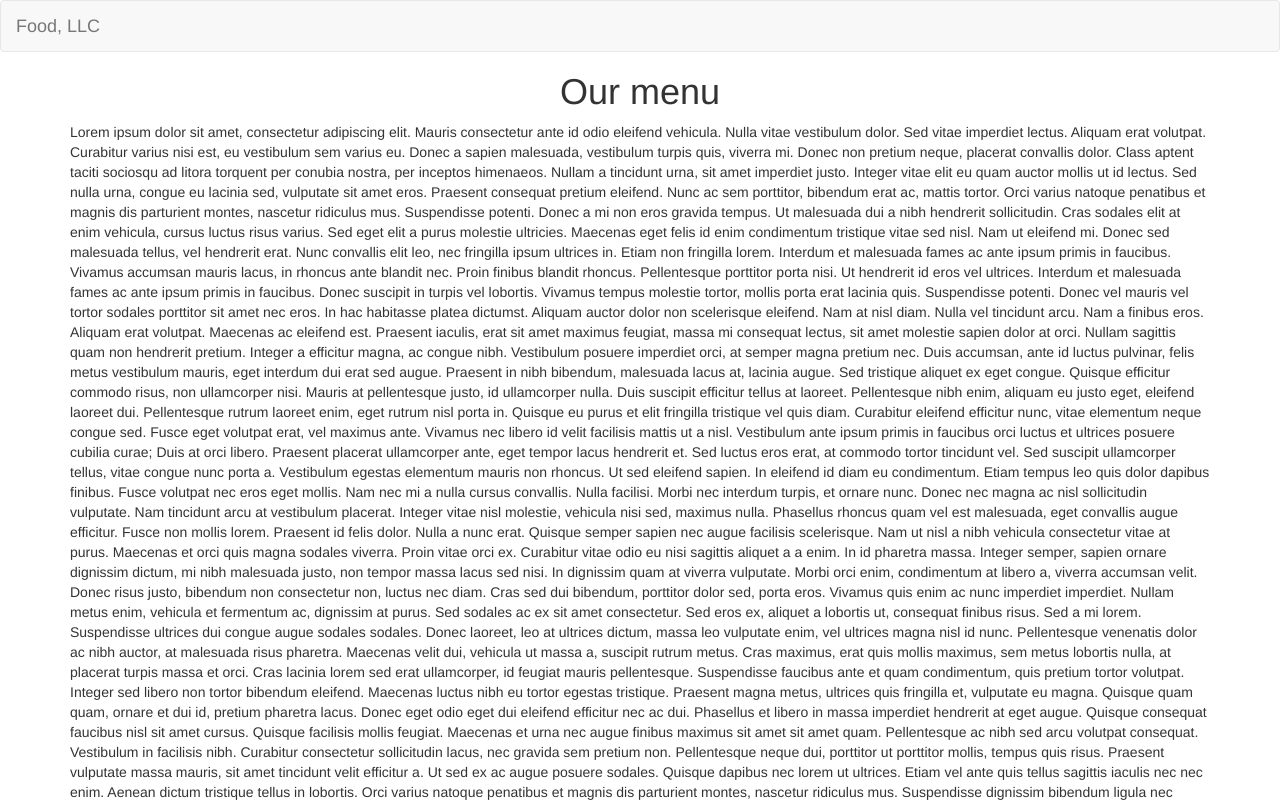
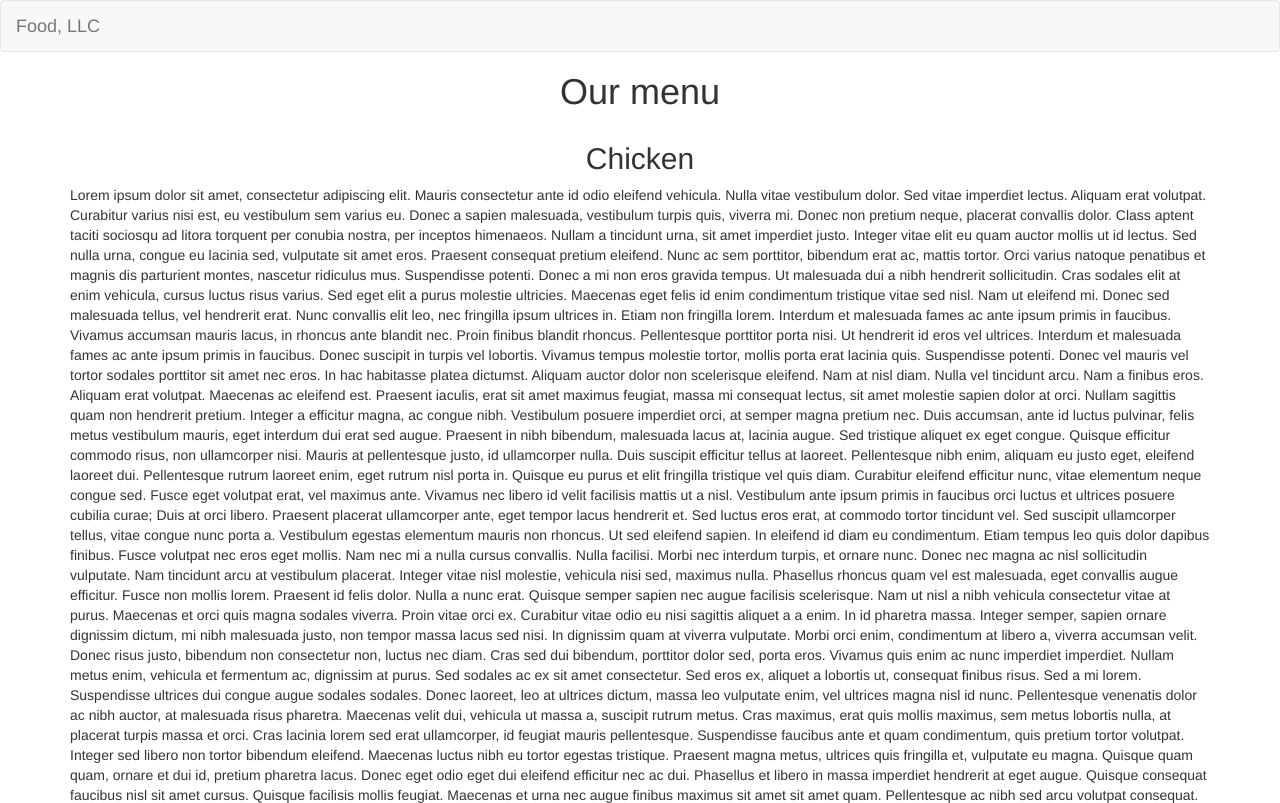
Before and after one commit to nontxt/nontxt.github.io, a plain HTML site: page module3-solution/index.html in a window 1280 px wide. Shown: the top 803 px of the page. Drawn offline with Linux system fonts and the light colour scheme.

Commit message:
Update index.html

```diff
--- a/module3-solution/index.html
+++ b/module3-solution/index.html
@@ -27,7 +27,7 @@
 
         <div class="collapse navbar-collapse" id="navbar-collapse">
             <ul class="nav navbar-nav">
-                <li><a href="#" class="visible-xs">Chicken</a></li>
+                <li><a href="#chicken" class="visible-xs">Chicken</a></li>
                 <li><a href="#" class="visible-xs">Beef</a></li>
                 <li><a href="#" class="visible-xs">Sushi</a></li>
             </ul>
@@ -39,6 +39,7 @@
 <main class="container">
     <section class="row">
         <div class="col-xs-12">
+            <h2 id="chicken" class="text-center">Chicken</h2>
             <p>
                 Lorem ipsum dolor sit amet, consectetur adipiscing elit. Mauris consectetur ante id odio eleifend
                 vehicula. Nulla vitae vestibulum dolor. Sed vitae imperdiet lectus. Aliquam erat volutpat. Curabitur
```
